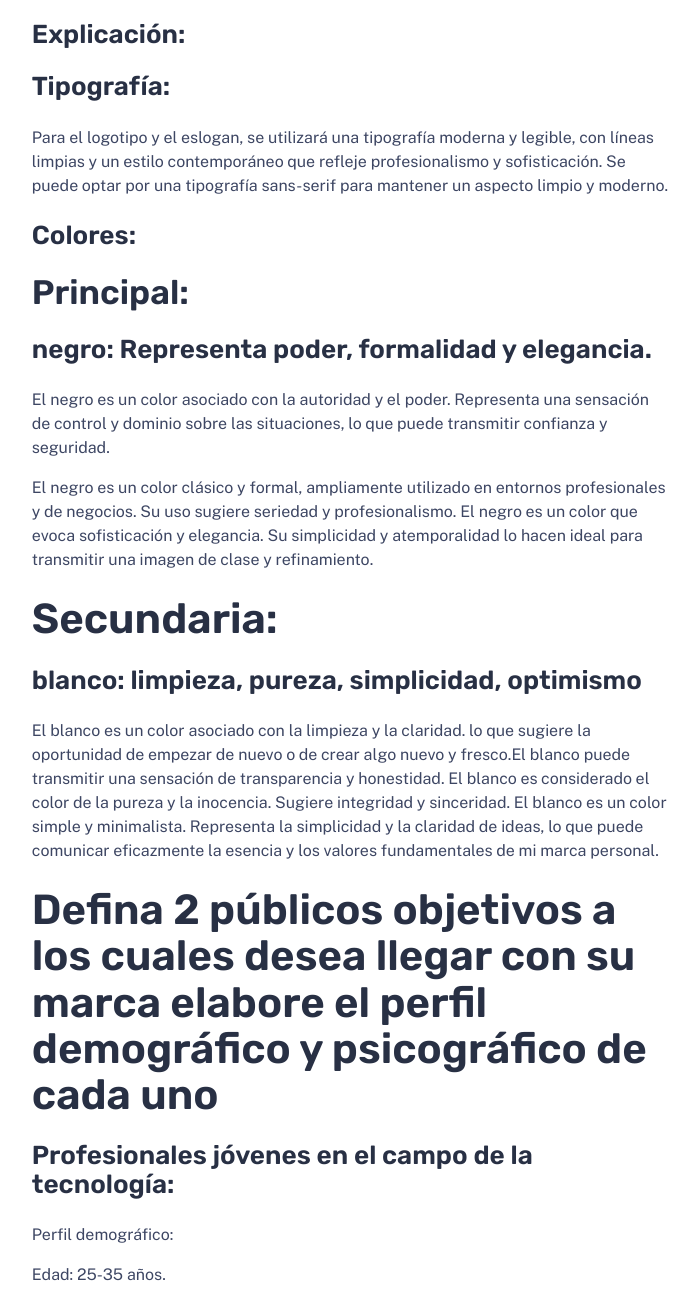
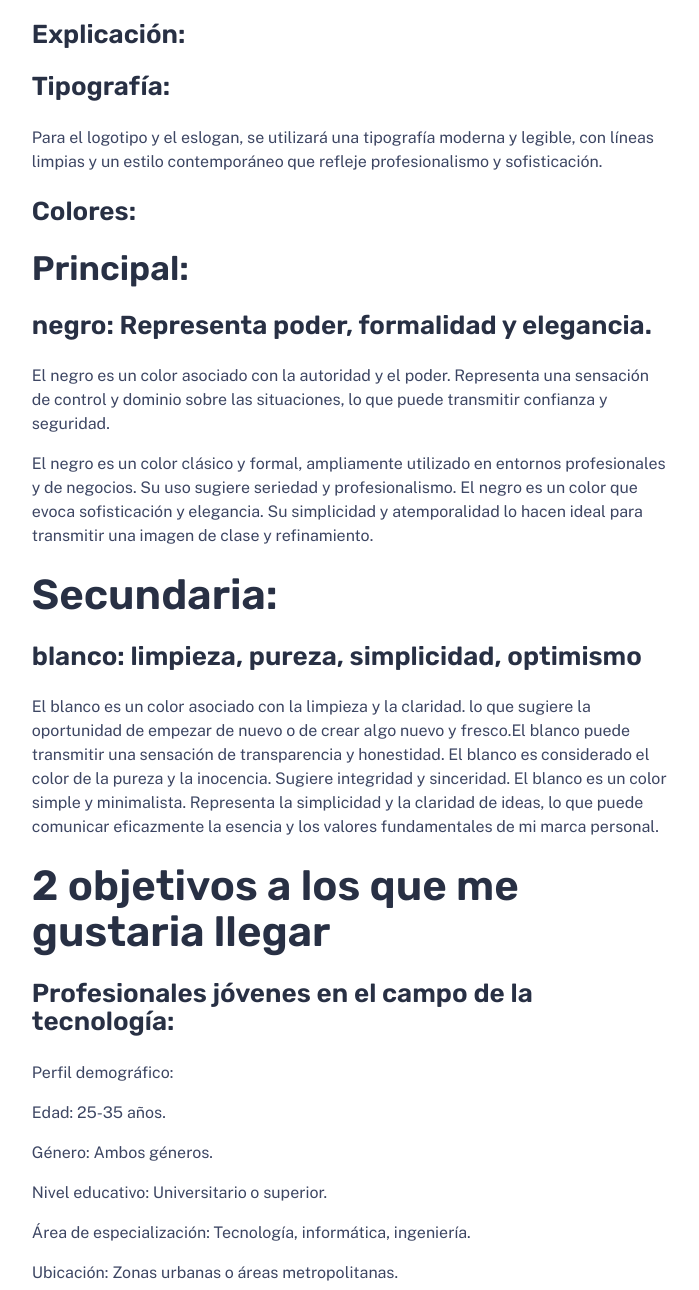
Before and after one commit to JuanDeve/paulinaquiceno, an Astro site: page /work/logotipo in a window 1280 px wide. Shown: the part 1230-2520 px from the top of the page, without its empty margins (290-989 px from the left). Built offline with nearby package versions, Linux system fonts and the light colour scheme; Astro itself is replaced by a stand-in of ours.

Commit message:
0.12 cambios solicitados

```diff
--- a/src/components/Nav.astro
+++ b/src/components/Nav.astro
@@ -13,7 +13,6 @@ const textLinks: { label: string; href: string }[] = [
 /** Icon links to social media — edit these with links to your profiles! */
 const iconLinks: { label: string; href: string; icon: keyof typeof iconPaths;}[] = [
 	{ label: 'Whatsapp', href: 'https://api.whatsapp.com/send?phone=573007562915&text=Hola%20Paulina!%20%C2%A1Quiero%20conocerte%20mejor!%F0%9F%98%8D%F0%9F%98%8D%F0%9F%98%8D', icon: 'whatsapp-logo'},
-	{ label: 'Instagram', href: 'https://www.instagram.com/pau_liqr03/', icon: 'instagram-logo' },
 	{ label: 'Linkedin', href: 'https://www.linkedin.com/in/paulina-quiceno-b23839248?utm_source=share&utm_campaign=share_via&utm_content=profile&utm_medium=android_app', icon: 'linkedin-logo' },
 ];
 ---
--- a/src/content/work/Logotipo.md
+++ b/src/content/work/Logotipo.md
@@ -16,7 +16,7 @@ tags:
 ##### Explicación:
 
 ##### Tipografía:
-Para el logotipo y el eslogan, se utilizará una tipografía moderna y legible, con líneas limpias y un estilo contemporáneo que refleje profesionalismo y sofisticación. Se puede optar por una tipografía sans-serif para mantener un aspecto limpio y moderno.
+Para el logotipo y el eslogan, se utilizará una tipografía moderna y legible, con líneas limpias y un estilo contemporáneo que refleje profesionalismo y sofisticación.
 
 
 
@@ -36,7 +36,7 @@ El blanco es considerado el color de la pureza y la inocencia. Sugiere integrida
 El blanco es un color simple y minimalista. Representa la simplicidad y la claridad de ideas, lo que puede comunicar eficazmente la esencia y los valores fundamentales de mi marca personal.
 
 
-### Defina 2 públicos objetivos a los cuales desea llegar con su marca elabore el perfil demográfico y psicográfico de cada uno
+### 2 objetivos a los que me gustaria llegar
 
 ##### Profesionales jóvenes en el campo de la tecnología:
 
```
